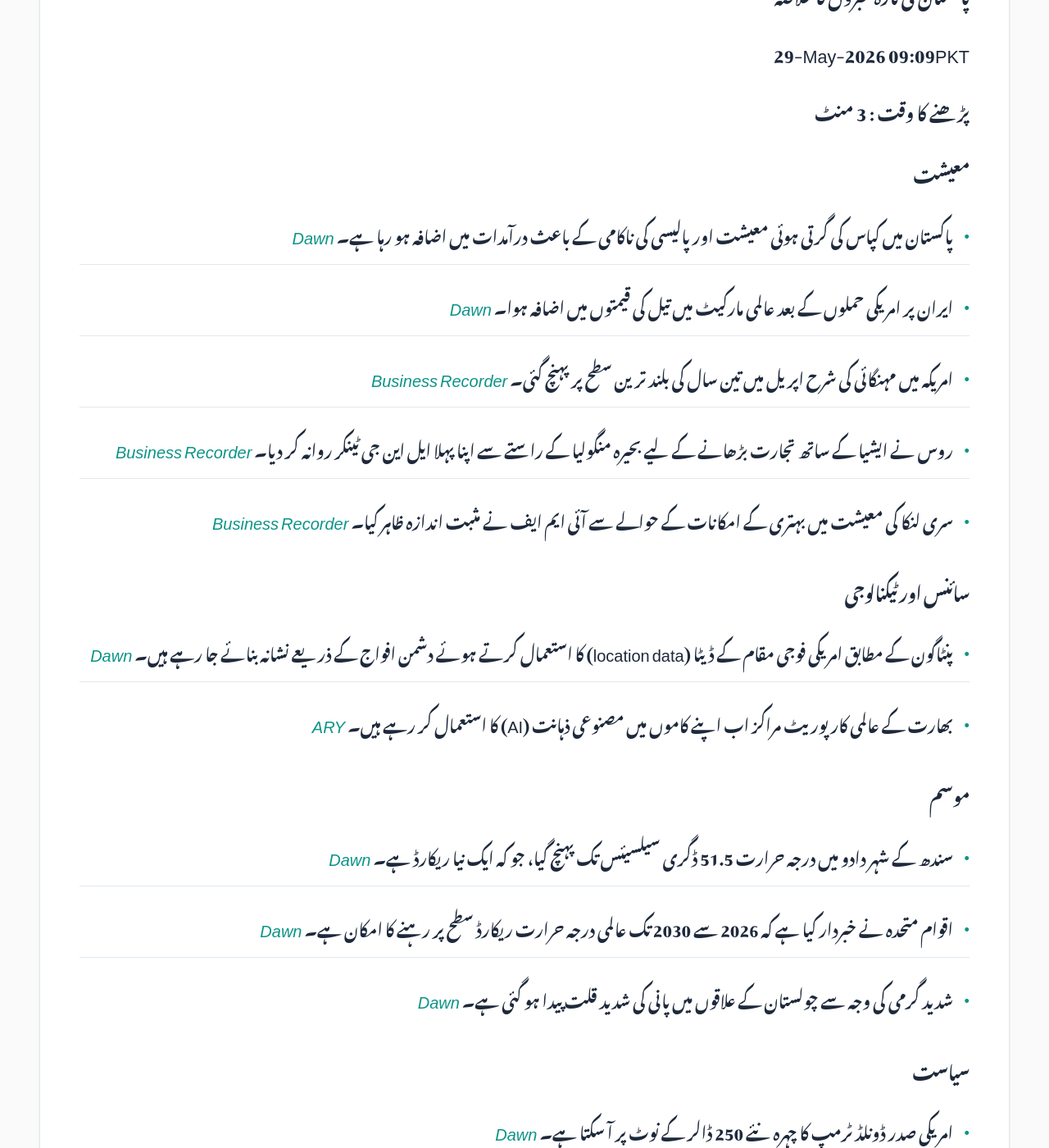
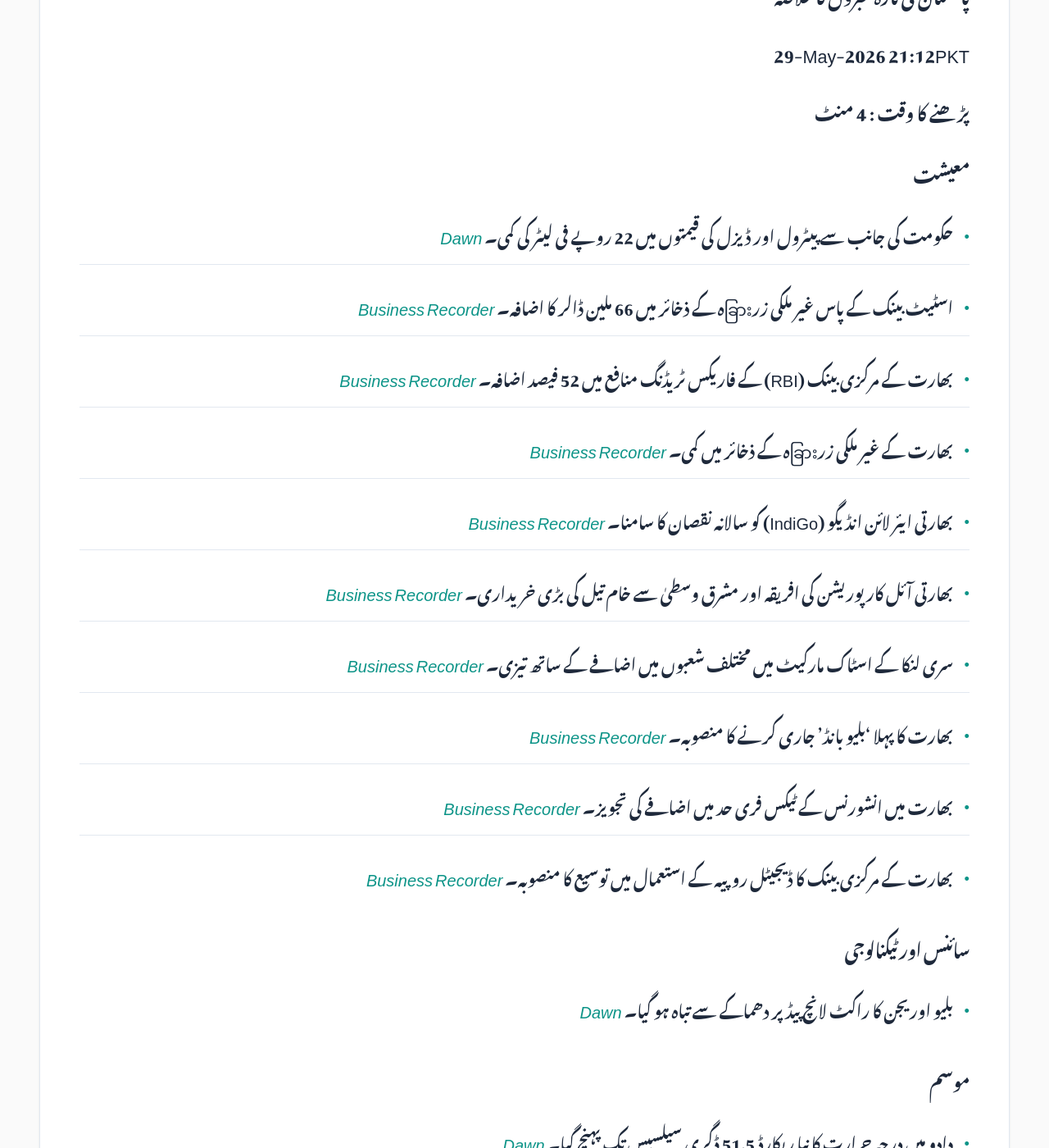
Before and after one commit to zsubzwary/news, a Jekyll site: the page built from ur/index.md, in a window 1280 px wide and 1400 px high, scrolled down 354 px. Shown: the whole window at 82% size. Built offline with Jekyll 4.4.1, drawn with Linux system fonts in a browser that asks for light colours; some web fonts are replaced; comment, search, counter and statistics services are not loaded; some of the changed text lies outside the part shown.

Commit message:
DateTime; 2026-05-29T16:12:02.850Z

```diff
--- a/ur/index.md
+++ b/ur/index.md
@@ -7,47 +7,65 @@ rtl: true
 
 پاکستان کی تازہ خبروں کا خلاصہ
 
- &lrm; 29-May-2026 09:09PKT
+ &lrm; 29-May-2026 21:12PKT
 
-پڑھنے کا وقت : 3 منٹ
+پڑھنے کا وقت : 4 منٹ
 
 ### معیشت
-- پاکستان میں کپاس کی گرتی ہوئی معیشت اور پالیسی کی ناکامی کے باعث درآمدات میں اضافہ ہو رہا ہے۔ *[Dawn](https://www.dawn.com/news/2003382/cotton-crisis)*
-- ایران پر امریکی حملوں کے بعد عالمی مارکیٹ میں تیل کی قیمتوں میں اضافہ ہوا۔ *[Dawn](https://www.dawn.com/news/2003523/oil-prices-bounce-higher-after-new-us-strikes-on-iran)*
-- امریکہ میں مہنگائی کی شرح اپریل میں تین سال کی بلند ترین سطح پر پہنچ گئی۔ *[Business Recorder](https://www.brecorder.com/news/40423057/key-us-inflation-measure-posts-largest-annual-increase-in-three-years)*
-- روس نے ایشیا کے ساتھ تجارت بڑھانے کے لیے بحیرہ منگولیا کے راستے سے اپنا پہلا ایل این جی ٹینکر روانہ کر دیا۔ *[Business Recorder](https://www.brecorder.com/news/40423053/russia-sends-first-lng-tanker-this-year-eastward-along-the-arctic-data-shows)*
-- سری لنکا کی معیشت میں بہتری کے امکانات کے حوالے سے آئی ایم ایف نے مثبت اندازہ ظاہر کیا۔ *[Business Recorder](https://www.brecorder.com/news/40423052/sri-lanka-monetary-stance-appropriate-3-growth-target-within-reach-imf-says)*
+- حکومت کی جانب سے پیٹرول اور ڈیزل کی قیمتوں میں 22 روپے فی لیٹر کی کمی۔ *[Dawn](https://www.dawn.com/news/2003697/govt-cuts-petrol-diesel-prices-by-rs22)*
+- اسٹیٹ بینک کے پاس غیر ملکی زرခြားہ کے ذخائر میں 66 ملین ڈالر کا اضافہ۔ *[Business Recorder](https://www.brecorder.com/news/40423119/sbp-held-foreign-exchange-reserves-rise-by-66mn-to-1715bn)*
+- بھارت کے مرکزی بینک (RBI) کے فاریکس ٹریڈنگ منافع میں 52 فیصد اضافہ۔ *[Business Recorder](https://www.brecorder.com/news/40423102/indian-central-banks-fx-trading-gains-surge-52-to-177-billion-in-fy26-boosting-income)*
+- بھارت کے غیر ملکی زرခြားہ کے ذخائر میں کمی۔ *[Business Recorder](https://www.brecorder.com/news/40423108/indias-forex-reserves-fall-to-over-one-year-low-as-central-bank-mounts-indian-rupee-defence)*
+- بھارتی ایئر لائن انڈیگو (IndiGo) کو سالانہ نقصان کا سامنا۔ *[Business Recorder](https://www.brecorder.com/news/40423105/indian-airline-indigo-posts-quarterly-loss-on-capacity-curbs-declining-indian-rupee)*
+- بھارتی آئل کارپوریشن کی افریقہ اور مشرق وسطیٰ سے خام تیل کی بڑی خریداری۔ *[Business Recorder](https://www.brecorder.com/news/40423099/indian-oil-corp-buys-5-million-barrels-of-crude-from-west-africa-middle-east-sources-say)*
+- سری لنکا کے اسٹاک مارکیٹ میں مختلف شعبوں میں اضافے کے ساتھ تیزی۔ *[Business Recorder](https://www.brecorder.com/news/40423111/sri-lankan-shares-rise-on-gains-across-sectors)*
+- بھارت کا پہلا 'بلیو بانڈ' جاری کرنے کا منصوبہ۔ *[Business Recorder](https://www.brecorder.com/news/40423097/indias-maritime-lender-set-to-launch-countrys-first-blue-bond-top-exec-says)*
+- بھارت میں انشورنس کے ٹیکس فری حد میں اضافے کی تجویز۔ *[Business Recorder](https://www.brecorder.com/news/40423101/india-insurers-seek-doubling-of-tax-free-limit-for-some-products-to-boost-inflows-sources-say)*
+- بھارت کے مرکزی بینک کا ڈیجیٹل روپیہ کے استعمال میں توسیع کا منصوبہ۔ *[Business Recorder](https://www.brecorder.com/news/40423100/indias-rbi-plans-expansion-of-digital-rupee-through-welfare-schemes-cross-border-payments)*
 
 ### سائنس اور ٹیکنالوجی
-- پنٹاگون کے مطابق امریکی فوجی مقام کے ڈیٹا (location data) کا استعمال کرتے ہوئے دشمن افواج کے ذریعے نشانہ بنائے جا رہے ہیں۔ *[Dawn](https://www.dawn.com/news/2003552/pentagon-says-us-military-personnel-reportedly-being-targeted-using-location-data)*
-- بھارت کے عالمی کارپوریٹ مراکز اب اپنے کاموں میں مصنوعی ذہانت (AI) کا استعمال کر رہے ہیں۔ *[ARY](https://arynews.tv/indias-global-corporate-hubs-are-putting-ai-to-work)*
+- بلیو اوریجن کا راکٹ لانچ پیڈ پر دھماکے سے تباہ ہو گیا۔ *[Dawn](https://www.dawn.com/news/2003678/blue-origin-rocket-explodes-on-launchpad-in-a-setback-for-bid-to-catch-musks-spacex)*
 
 ### موسم
-- سندھ کے شہر دادو میں درجہ حرارت 51.5 ڈگری سیلسیئس تک پہنچ گیا، جو کہ ایک نیا ریکارڈ ہے۔ *[Dawn](https://www.dawn.com/news/2003568/dadu-sets-new-maximum-temperature-record-as-mercury-climbs-to-515c)*
-- اقوام متحدہ نے خبردار کیا ہے کہ 2026 سے 2030 تک عالمی درجہ حرارت ریکارڈ سطح پر رہنے کا امکان ہے۔ *[Dawn](https://www.dawn.com/news/2003536/global-temperatures-likely-to-remain-at-record-levels-in-2026-2030-un)*
-- شدید گرمی کی وجہ سے چولستان کے علاقوں میں پانی کی شدید قلت پیدا ہو گئی ہے۔ *[Dawn](https://www.dawn.com/news/2003331/drying-ponds-force-cholistanis-to-opt-for-seasonal-migration)*
+- دادو میں درجہ حرارت کا نیا ریکارڈ 51.5 ڈگری سیلسیس تک پہنچ گیا۔ *[Dawn](https://www.dawn.com/news/2003568/dadu-sets-new-maximum-temperature-record-as-mercury-climbs-to-515c)*
+- چولستان کے تالاب خشک ہونے سے مقامی آبادی کو شدید پانی کے بحران کا سامنا۔ *[Dawn](https://www.dawn.com/news/2003331/drying-ponds-force-cholistanis-to-opt-for-seasonal-migration)*
 
 ### سیاست
-- امریکی صدر ڈونلڈ ٹرمپ کا چہرہ نئے 250 ڈالر کے نوٹ پر آ سکتا ہے۔ *[Dawn](https://www.dawn.com/news/2003580/trumps-face-could-appear-on-us-250-bill)*
-- بھارت کی نئی سیاسی جماعت 'کاکروچ جنتا پارٹی' نوجوانوں کے غصے کو سیاسی رخ دینے کی کوشش کر رہی ہے۔ *[Dawn](https://www.dawn.com/news/2003599/indias-gen-z-cockroach-janta-party-channels-youth-anger-but-faces-offline-hurdles)*
+- نائب وزیراعظم اسحاق ڈار کی واشنٹن میں امریکی وزیر خارجہ مارکو روبیو سے اہم ملاقات۔ *[Dawn](https://www.dawn.com/news/2003632/dar-holds-talks-with-rubio-in-washington)*
+- صدر زرداری کی ملکی استحکام اور معاشی ترقی کے لیے متحد کوششوں کی اپیل۔ *[Dawn](https://www.dawn.com/news/2003649/president-zardari-calls-for-strengthening-country-bringing-positive-economic-change)*
+- امریکی عدالت نے ٹرمپ کے 1.8 بلین ڈالر کے فنڈ کے قیام پر عارضی پابندی لگا دی۔ *[Business Recorder](https://www.brecorder.com/news/40423116/us-judge-temporarily-blocks-trumps-18-billion-weaponization-fund)*
+- چین کے اعلیٰ حکام کا سنگاپور دفاعی سربراہی اجلاس میں شرکت نہ کرنے کا فیصلہ۔ *[Dawn](https://www.dawn.com/news/2003655/china-leaders-skip-singapore-defence-summit-headlined-by-us)*
+- وفاقی بجٹ کے اعلان کے لیے قومی اسمبلی اور سینٹ کے اجلاس 5 جون کو طلب۔ *[Dawn](https://www.dawn.com/news/2003641/na-senate-budget-sessions-summoned-on-june-5)*
 
 ### قومی
-- نائب وزیراعظم اسحاق ڈار واشنگٹن میں امریکی وزیر خارجہ مارکو روبیو سے ملاقات کریں گے۔ *[Dawn](https://www.dawn.com/news/2003563/dar-to-meet-rubio-in-washington-tomorrow-fo)*
-- پنجاب کی وزیر اعلیٰ مریم نواز کا لاہور کے ایک ہسپتال میں بڑا آپریشن ہوا۔ *[Dawn](https://www.dawn.com/news/2003538/cm-maryam-underwent-major-surgery-at-lahore-hospital-punjab-minister)*
-- پاکستان اور چین نے اپنے باہمی فوجی تعاون اور تزویراتی ہم آہنگی کو مزید مضبوط کرنے پر اتفاق کیا۔ *[Dawn](https://www.dawn.com/news/2003567/pakistan-china-agree-to-deepen-military-cooperation-chinese-defense-ministry)*
-- پنجاب میں انتہا پسندانہ پروپیگنڈا پھیلانے کے الزام میں این سی سی آئی اے نے 11 افراد کو گرفتار کر لیا۔ *[Dawn](https://www.dawn.com/news/2003578/nccia-punjab-arrests-11-for-anti-state-propaganda-and-inciting-unrest-online)*
-- وفاقی کنسٹبلری کے 200 اہلکاروں کو سعودی عرب میں تربیتی پروگرام میں بھیجا جائے گا۔ *[Dawn](https://www.dawn.com/news/2003528/200-personnel-from-federal-constabularys-diplomatic-protection-unit-to-receive-training-in-saudi-arabia)*
+- جی بی میں پی ٹی آئی کے رہنما جنید اکبر کی گرفتاری اور بے دخلی کا دعویٰ۔ *[Dawn](https://www.dawn.com/news/2003687/pti-claims-mna-junaid-akbar-arrested-during-election-campaign-later-expelled-from-gilgit-baltistan)*
+- اسلام آباد ہائی کورٹ میں سوشل میڈیا کیس کے سلسلے میں سماعت مقرر۔ *[Dawn](https://www.dawn.com/news/2003664/ihc-to-hear-imaan-hadis-sentence-suspension-pleas-in-social-media-posts-case-on-june-1)*
+- سندھ کے وزیر اعلیٰ کی کراچی کے واٹر پروجیکٹ K-IV کے حوالے سے ورلڈ بینک کے عہدیدار سے ملاقات۔ *[Dawn](https://www.dawn.com/news/2003674/karachis-k-iv-water-project-in-focus-as-sindh-cm-meets-world-bank-official)*
+- سندھ میں پانی کی تقسیم کے حوالے سے ریاستی اداروں کے فیصلے پر شدید احتجاج۔ *[Dawn](https://www.dawn.com/news/2003344/khuhro-resents-irsa-move-to-drastically-slash-sindhs-water-share)*
+- کراچی کے قریب سمندر میں دو جہازوں کا حادثاتی ٹکراؤ۔ *[ARY](https://arynews.tv/karachi-port-incident-collision-of-two-vessels)*
+- سکھر میں خواتین کے خلاف تشدد کے بڑھتے ہوئے واقعات پر انسانی حقوق کے علمبرداروں کا احتجاج۔ *[Dawn](https://www.dawn.com/news/2003342/culture-of-silence-blamed-for-surge-in-violence-against-women)*
 
 ### بین الاقوامی
-- امریکہ اور ایران کے درمیان 60 روزہ جنگ بندی کی توسیع کے لیے ایک معاہدے پر اتفاق ہوا ہے۔ *[Business Recorder](https://www.brecorder.com/news/40423055/iran-and-us-agree-plan-for-60-day-ceasefire-extension-after-latest-attacks)*
-- یمن کے سابق صدر عبد الرب منصور ہادی کا سعودی عرب میں انتقال ہوگیا۔ *[Business Recorder](https://www.brecorder.com/news/40423047/yemen-ex-president-hadi-dies-in-saudi-arabia-source-in-presidency)*
-- اسرائیل کے حملوں میں لبنان کے جنوبی علاقوں میں 12 افراد ہلاک ہو گئے۔ *[Business Recorder](https://www.brecorder.com/news/40423045/lebanon-says-12-dead-including-2-children-in-israeli-strikes-on-south)*
-- شمالی کوریا امریکہ اور جنوبی کوریا کے ساتھ مذاکرات میں دلچسپی نہیں رکھتا۔ *[Dawn](https://www.dawn.com/news/2003574/n-korea-not-keen-to-engage-with-the-us-or-s-korea-singapore-fm)*
+- ایران اور امریکہ کے درمیان جنگ بندی اور بحیرہ ہرمز کھولنے کے معاہدے کے حوالے سے اہم پیش رفت۔ *[Dawn](https://www.dawn.com/news/2003681/how-far-have-the-us-and-iran-got-towards-ending-the-iran-war)*
+- رومانیہ میں روسی ڈرون گرنے کے واقعے پر نیٹو کی مکمل یکجہتی کا اظہار۔ *[Dawn](https://www.dawn.com/news/2003659/nato-chief-vows-absolute-solidarity-with-romania-after-russian-drone-crash-injures-2)*
+- اقوام متحدہ کی جانب سے اسرائیل اور روس کو جنسی تشدد کی بلیک لسٹ میں شامل کرنا۔ *[Dawn](https://www.dawn.com/news/2003627/israel-russia-added-to-un-blacklist-on-sexual-violence-in-conflicts)*
+- لبنان میں اسرائیلی حملوں کے نتیجے میں بچوں کے جانی نقصان کی تشویشناک رپورٹ۔ *[Business Recorder](https://www.brecorder.com/news/40423109/eleven-children-killed-injured-every-24-hours-in-lebanon-un-says)*
 
 ### کھیل
-- برازیل کے فٹ بال اسٹار نیمار انجری کے باعث ورلڈ کپ کا افتتاحی میچ نہیں کھیل سکیں گے۔ *[Business Recorder](https://www.brecorder.com/news/40423050/neymar-out-of-brazil-friendlies-and-set-to-miss-world-cup-opener)*
-- فرانس اوپن کے دوسرے راؤنڈ میں جینک سنر کو شکست کا سامنا کرنا پڑا۔ *[Business Recorder](https://www.brecorder.com/news/40423051/ailing-sinner-falls-to-cerundolo-in-french-open-second-round-shock)*
+- شاہین آفریدی کا بابر اعظم کی بہترین فارم برقرار رہنے کی امید۔ *[Dawn](https://www.dawn.com/news/2003694/ahead-of-australia-series-shaheen-hopeful-babars-form-from-psl-will-continue)*
+- جاپان میں بیچ والی بال کے دوران کھلاڑیوں کی تصاویر لینے پر پابندی۔ *[Dawn](https://www.dawn.com/news/2003666/japan-bans-photos-at-beach-volleyball-after-malicious-pictures-of-players)*
+- شاداب خان کی او ڈی آئی اسکواڈ میں شمولیت پر تنقید۔ *[ARY](https://arynews.tv/shadab-khan-faces-criticism-for-odi-selection-in-pak-vs-aus-series)*
+- فرانسیسی دفاع کار Konate کے لیورپول چھوڑنے کی خبریں۔ *[ARY](https://arynews.tv/france-defender-konate-set-to-leave-liverpool-reports)*
+- رافیل نڈال نے اپنے کیریئر کے دوران پاؤں کی تکلیف کے بارے میں کھل کر بات کی۔ *[Business Recorder](https://www.brecorder.com/news/40423114/nadal-opens-up-about-painful-battle-with-career-threatening-foot-injury)*
+- ابوظہبی T10 لیگ کے عالمی پھیلاؤ کے لیے نئے فرنچائزز کی تلاش۔ *[Business Recorder](https://www.brecorder.com/news/40423107/abu-dhabi-t10-eyes-new-franchises-after-governance-overhaul-says-ceo)*
+- سیرینا ولیمز کی ٹینس میں واپسی کے حوالے سے افواہیں۔ *[Business Recorder](https://www.brecorder.com/news/40423106/up-to-serena-to-announce-potential-comeback-and-partnership-says-mboko)*
+
+### صحت
+- عالمی سطح پر طبی پروگراموں میں کٹوتیوں کے اثرات۔ *[Dawn](https://www.dawn.com/news/2003642/the-shrinkage-of-pakistans-aid-chart)*
+- پاکستان کے شہری علاقوں میں ہائی بلڈ پریشر کے بڑھتے ہوئے خطرات۔ *[Business Recorder](https://www.brecorder.com/news/40423112/understanding-modern-drivers-of-hypertension-in-urban-pakistan)*
 
 ### دیگر
-- خواتین کے خلاف بڑھتے ہوئے تشدد کے لیے معاشرتی خاموشی کو ذمہ دار ٹھہرایا گیا۔ *[Dawn](https://www.dawn.com/news/2003342/culture-of-silence-blamed-for-surge-in-violence-against-women)*
-- ٹیلر سوئیف کے کنسرٹ پر حملے کی سازش میں ملوث ملزم کو سزا سنائی جائے گی۔ *[Business Recorder](https://www.brecorder.com/news/40423044/taylor-swift-concert-attack-plan-accused-to-be-sentenced-in-austria)*
+- کینئے ویسٹ کو نیدرلینڈز میں کنسرٹ کرنے کی اجازت۔ *[Business Recorder](https://www.brecorder.com/news/40423115/kanye-west-cleared-to-play-in-netherlands)*
+- ٹیلر سوئفٹ اور ٹریوس کیلس کے شادی کے مہمانوں کی فہرست کا انکشاف۔ *[ARY](https://arynews.tv/taylor-swift-travis-kelces-secret-wedding-guest-list-revealed)*
+- راحت فتح علی خان کو پراپرٹی تنازعہ میں قانونی ریلیف۔ *[ARY](https://arynews.tv/rahat-fateh-ali-khan-gets-big-relief-in-property-dispute-case)*
+- ڈچ ہیمپشائر میں ڈچس سوفی کا دورہ۔ *[ARY](https://arynews.tv/duchess-sophie-highlights-rural-life-in-hampshire-visit)*
```
